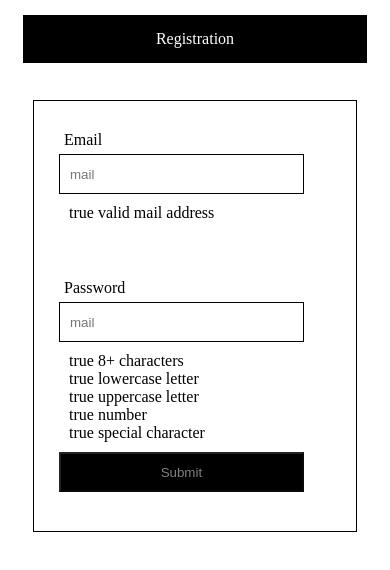
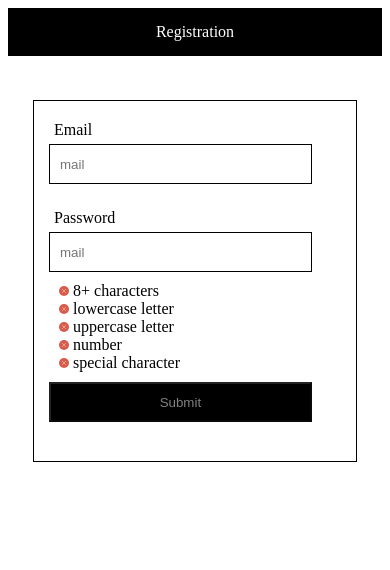
Before and after one commit to DomenicoSacco94/test-registration-form, a React (Create React App) app: page / in a window 390 px wide. Shown: the top 570 px of the page. Built offline with nearby package versions, Linux system fonts and the light colour scheme.

Commit message:
add icons and refactor layout

```diff
--- a/src/App.css
+++ b/src/App.css
@@ -1,10 +1,8 @@
-
 .appHeader {
     background: black;
     color: white;
     text-align: center;
     padding: 15px;
-    margin: 15px;
 }
 
 .fixedBox {
@@ -24,7 +22,7 @@
     display: flex;
     flex-direction: row;
     flex-wrap: wrap;
-    padding: 20px;
+    padding: 10px;
 }
 
 .formColumn {
@@ -71,6 +69,10 @@
     margin: 10px;
 }
 
+.img {
+    width: 10px;
+}
+
 @media only screen
 and (min-width: 320px)
 and (max-width: 480px) {
@@ -86,7 +88,7 @@ and (max-width: 480px) {
     }
 
     .formContainer {
-        height: 420px;
+        height: 350px;
         width: 80%;
         border: 1px solid black;
         display: block;
@@ -98,7 +100,7 @@ and (max-width: 480px) {
     .formColumn {
         display: flex;
         flex-direction: column;
-        padding: 20px;
+        padding: 10px;
     }
 
     .formItem {
--- a/src/App.js
+++ b/src/App.js
@@ -1,46 +1,18 @@
 import './App.css';
-import SubmitButton from "./SubmitButton";
-import {useState} from "react";
-import Input from "./Input";
-import {validateForm, validateMail, validatePassword} from "./ValidationUtils";
+import SubmitButton from "./components/SubmitButton";
+import Input from "./components/Input";
+import {useFormValidation} from "./hooks/useFormValidation";
 
 function App() {
 
-    const [validations, setValidations] = useState({
-        mail: validateMail(),
-        password: validatePassword()
-    });
-
-    const [isFormValid, setIsFormValid] = useState(false);
-
-    const parseMail = (event) => {
-        const mail = event.target.value;
-
-        setValidations({
-                ...validations,
-                mail: validateMail(mail)
-            }
-        )
-        setIsFormValid(validateForm(validations))
-    }
-
-    const parsePassword = (event) => {
-        const password = event.target.value;
-
-        setValidations({
-                ...validations,
-                password: validatePassword(password)
-            }
-        )
-        setIsFormValid(validateForm(validations))
-    }
+   const [isFormValid, validations, parseMail, parsePassword] = useFormValidation();
 
     return (
         <>
             <div className="appHeader"> Registration</div>
             <div className="formContainer fixedBox">
                 <div className="formColumn">
-                    <Input name="Email" type="mail" validationResults={validations.mail}
+                    <Input name="Email" type="email"
                            validationDivClass="validationDivMail" onChange={parseMail}/>
                 </div>
                 <div className="formColumn">
--- /dev/null
+++ b/src/components/Image.js
@@ -0,0 +1 @@
+export const Image = ({src, alt}) => <img src={src} className="img" alt={alt} />
--- a/src/Input.js
+++ b/src/components/Input.js
@@ -1,13 +1,15 @@
+import {Image} from "./Image";
+
 function Input({name, type, validationDivClass, validationResults, onChange}) {
 
     return (
         <>
             <div className="label"> {name} </div>
             <input onChange={onChange} type={type} className="input formItem" placeholder="mail"/>
-            <div className={validationDivClass}>
+            {validationResults && <div className={validationDivClass}>
                 {Object.entries(validationResults).map(([key, value]) => <div
-                    key={key}> {value ? 'true' : 'false'} {key} </div>)}
-            </div>
+                    key={key}> {value ? <Image src="/correct.svg" alt="YES"/> :  <Image src="/wrong.svg" alt="NO"/>} {key} </div>)}
+            </div>}
         </>
     );
 }
--- a/src/ValidationUtils.js
+++ b/src/components/ValidationUtils.js
@@ -20,26 +20,31 @@ export function validateForm(validations) {
         .every(element => element);
 }
 
-function validateEmailAddress(string) {
-    return true;
+const validateEmailAddress = (email) => {
+    const expression = /^[a-zA-Z0-9_.+-]+@[a-zA-Z0-9-]+\.[a-zA-Z0-9-.]+$/
+    return expression.test(String(email).toLowerCase())
 }
 
 function validateCharactersLength(string) {
-    return true;
+    return string?.length>7;
 }
 
 function validateLowerCase(string) {
-    return true;
+    const expression = /.*[a-z].*/;
+    return !!string && expression.test(string);
 }
 
 function validateUpperCase(string) {
-    return true;
+    const expression = /.*[A-Z].*/;
+    return expression.test(string);
 }
 
 function validateNumber(string) {
-    return true;
+    const expression = /.*\d.*/;
+    return expression.test(string);
 }
 
 function validateSpecialCharacter(string) {
-    return true;
+    const expression= /[~`!#$%^&*+=\-[\]\\';,/{}|\\":<>?]/;
+    return expression.test(string);
 }
--- /dev/null
+++ b/src/hooks/useFormValidation.js
@@ -0,0 +1,36 @@
+import {useState} from "react";
+import {validateForm, validateMail, validatePassword} from "../components/ValidationUtils";
+
+export const useFormValidation = () => {
+
+    const [validations, setValidations] = useState({
+        mail: validateMail(),
+        password: validatePassword()
+    });
+
+    const [isFormValid, setIsFormValid] = useState(false);
+
+    const parseMail = (event) => {
+        const mail = event.target.value;
+
+        setValidations({
+                ...validations,
+                mail: validateMail(mail)
+            }
+        )
+        setIsFormValid(validateForm(validations))
+    }
+
+    const parsePassword = (event) => {
+        const password = event.target.value;
+
+        setValidations({
+                ...validations,
+                password: validatePassword(password)
+            }
+        )
+        setIsFormValid(validateForm(validations))
+    }
+
+    return [isFormValid, validations, parseMail, parsePassword]
+}
```
Also changed, not shown: public/correct.svg (added), public/wrong.svg (added), src/components/SubmitButton.js (renamed from src/SubmitButton.js).
